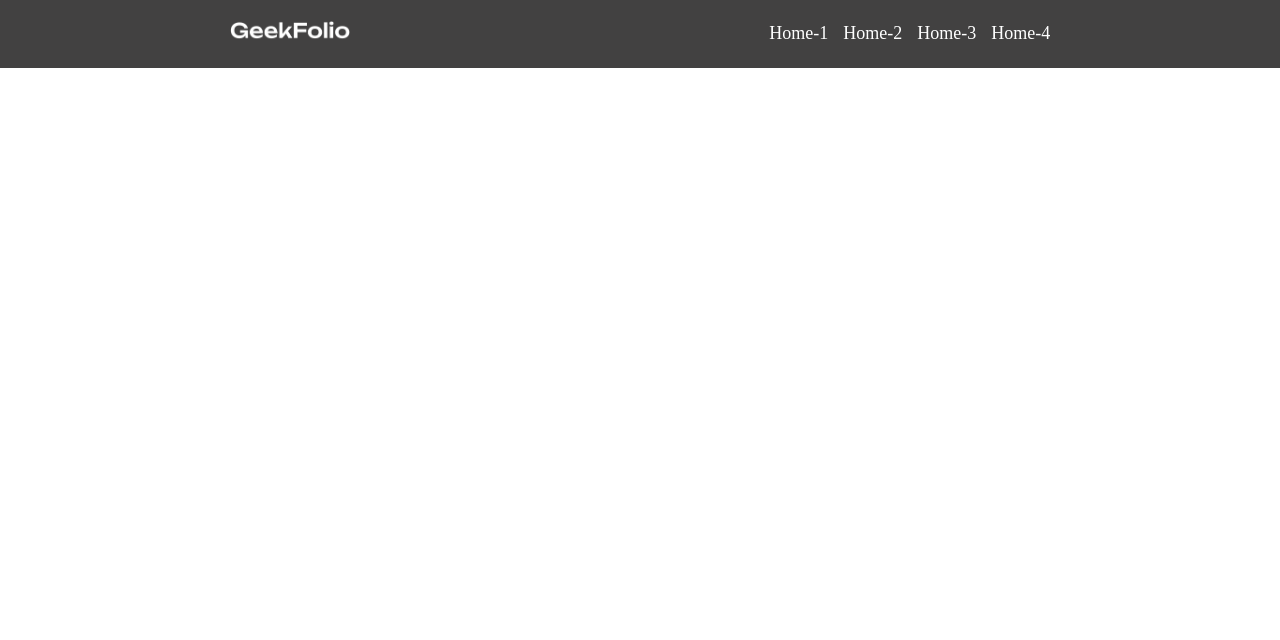
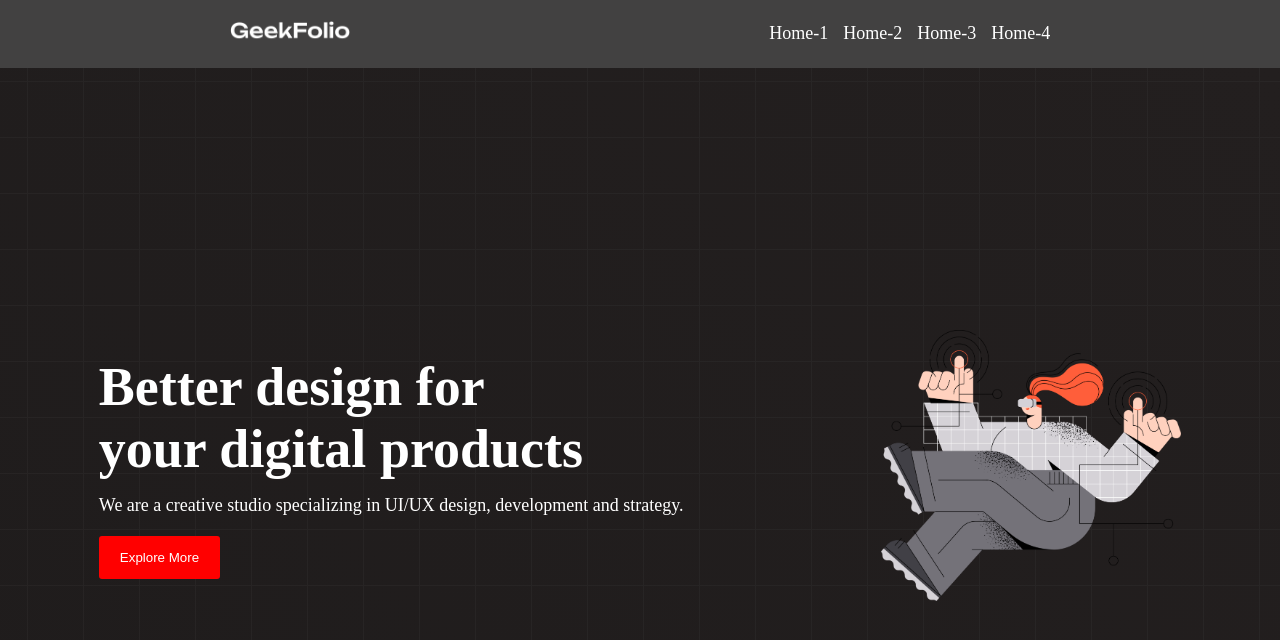
Before and after one commit to Taanveer22/digital-product-again, a plain HTML site: page index.html in a window 1280 px wide. Drawn offline with Linux system fonts and the light colour scheme.

Commit message:
alhamdulliah banner section done

```diff
--- a/index.html
+++ b/index.html
@@ -9,6 +9,7 @@
 </head>
 
 <body>
+
     <header>
 
         <nav>
@@ -27,6 +28,28 @@
         </nav>
 
     </header>
+
+    <main>
+
+        <section>
+            <div class="banner-container">
+
+                <div class="banner-text">
+                    <h1 class="banner-title">Better design for <br>
+                        your digital products</h1>
+                    <p class="banner-description">We are a creative studio specializing in UI/UX design, development and
+                        strategy.</p>
+                    <button class="btn-primary">Explore More</button>
+                </div>
+
+                <div class="banner-photo">
+                    <img class="banner-div-img" src="images/banner.png" alt="">
+                </div>
+
+            </div>
+        </section>
+
+    </main>
 </body>
 
 </html>
--- a/style.css
+++ b/style.css
@@ -1,10 +1,21 @@
-*{
+/* common css styles */
+* {
     margin: 0px;
     padding: 0px;
     box-sizing: border-box;
 }
 
-.menu-container{
+.btn-primary {
+    background-color: red;
+    border-radius: 3px;
+    padding: 14px 21px;
+    border: none;
+    color: white;
+}
+
+
+/* nav related styles */
+.menu-container {
     background-color: #424141;
     display: flex;
     align-items: center;
@@ -13,19 +24,45 @@
     color: white;
 }
 
-.logo-photo{
+.logo-photo {
     width: 120px;
 }
 
-.menu-items{
+.menu-items {
     display: flex;
     gap: 15px;
     list-style: none;
     font-size: 18px;
 }
 
-.item:hover{
+.item:hover {
     color: rgb(0, 225, 255);
     font-size: 24px;
     cursor: pointer;
 }
+
+
+/* banner related styles */
+.banner-container {
+    display: flex;
+    justify-content: space-around;
+    align-items: center;
+    color: white;
+    background: url('images/background.png'), linear-gradient(45deg, #1f1c1c, #231f1f);
+    height: 100vh;
+}
+
+.banner-title{
+    font-size: 54px;
+    font-weight: bold;
+    margin-bottom: 15px;
+}
+
+.banner-description{
+    font-size: 18px;
+    margin-bottom: 20px;
+}
+
+.banner-div-img {
+    width: 300px;
+}
```
Also changed, not shown: commands.txt (added).
